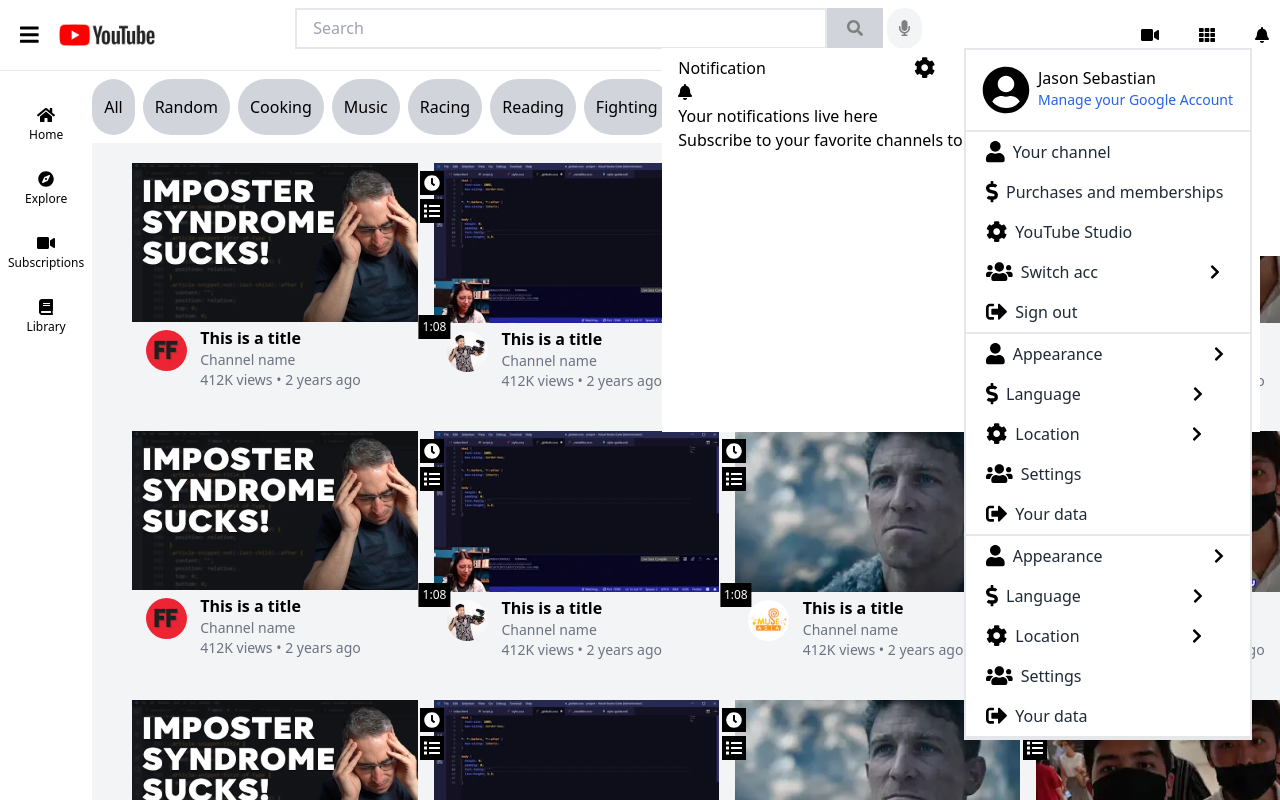
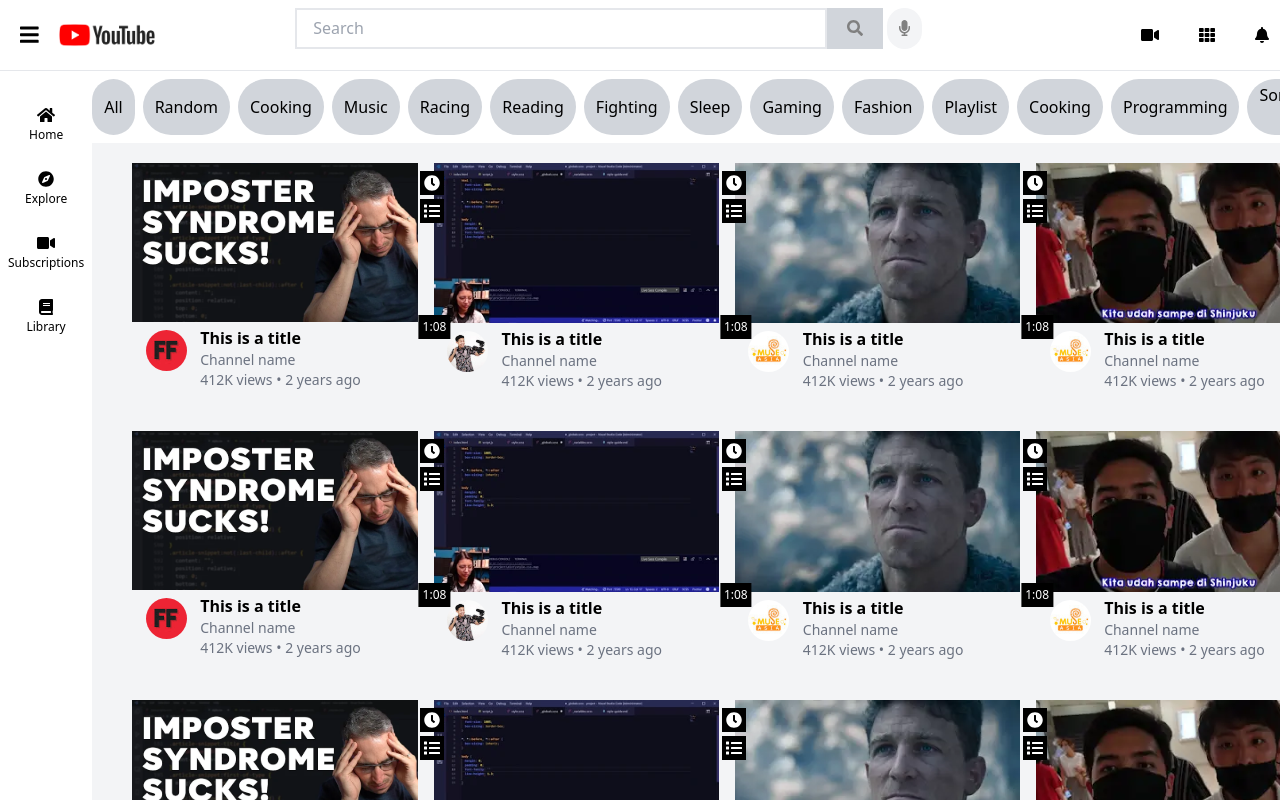
Before and after one commit to youhane/youtube-ui-react, a React (Create React App) app: page / in a window 1280 px wide. Shown: the top 800 px of the page. Built offline with nearby package versions, Linux system fonts and the light colour scheme.

Commit message:
way better

```diff
--- a/src/Components/Navbars/Navbar.js
+++ b/src/Components/Navbars/Navbar.js
@@ -4,15 +4,15 @@ import BigSideNavbar from "./SideNavbar/BigSideNavbar"
 
 // Packages
 import { useState } from "react"
-import { useTransition, animated } from 'react-spring'
+// import { useTransition, animated } from 'react-spring'
 
 const Navbar = () => {
     const [showBigNav, setShowBigNav] = useState(false)
-    const transitions = useTransition(showBigNav, {
-        from: { opacity: 0 },
-        enter: { opacity: 1 },
-        leave: { opacity: 0 },
-    })
+    // const transitions = useTransition(showBigNav, {
+    //     from: { opacity: 0 },
+    //     enter: { opacity: 1 },
+    //     leave: { opacity: 0 },
+    // })
 
     return (
         <>
@@ -23,11 +23,14 @@ const Navbar = () => {
                 :
                 <TopNavbar toggleMenu={() => setShowBigNav(!showBigNav)} />
             }
-            {
+            {/* {
                 transitions(
-                    (styles, item) => item && <animated.div style={styles}><BigSideNavbar toggleMenu={() => setShowBigNav(!showBigNav)} /></animated.div>
+                    (styles, item) => item &&
+                        <animated.div style={styles}>
+                            <BigSideNavbar toggleMenu={() => setShowBigNav(!showBigNav)} />
+                        </animated.div>
                 )
-            }
+            } */}
         </>
     )
 }
--- a/src/Components/Navbars/SideNavbar/BigSideNavbar.js
+++ b/src/Components/Navbars/SideNavbar/BigSideNavbar.js
@@ -3,7 +3,7 @@ import ExpandedSideNavbar from "./ExpandedSideNavbar"
 
 const BigSideNavbar = () => {
     return (
-        <nav className="absolute bg-white z-10 w-1/3 h-full border-r shadow">
+        <nav className="absolute bg-white z-10 w-56 h-full border-r shadow">
             <ExpandedSideNavbar />
         </nav >
     )
--- a/src/Components/Navbars/TopNavbar/TopNavbar.js
+++ b/src/Components/Navbars/TopNavbar/TopNavbar.js
@@ -12,10 +12,10 @@ import Grid from '../../PopUps/Grid';
 import { useState } from "react"
 
 const TopNavbar = (props) => {
-    const [showProfile, setShowProfile] = useState(true)
-    const [showNotif, setShowNotif] = useState(true)
-    const [showVideo, setShowVideo] = useState(true)
-    const [showGrid, setShowGrid] = useState(true)
+    const [showProfile, setShowProfile] = useState(false)
+    const [showNotif, setShowNotif] = useState(false)
+    const [showVideo, setShowVideo] = useState(false)
+    const [showGrid, setShowGrid] = useState(false)
     return (
         <nav className="flex justify-between my-2">
             <YoutubeButton toggleMenu={props.toggleMenu} />
--- a/src/Components/PopUps/Notif.js
+++ b/src/Components/PopUps/Notif.js
@@ -1,6 +1,3 @@
-// Components
-import TransparentButton from "../Buttons/TransparentButton"
-
 // Icons
 import { FontAwesomeIcon } from '@fortawesome/react-fontawesome'
 import { library } from '@fortawesome/fontawesome-svg-core'
@@ -12,15 +9,15 @@ library.add(faBell)
 
 const Notif = () => {
     return (
-        <div className="absolute top-12 right-5 bg-white p-2 px-4 h-96 z-10">
-            <div className="flex">
-                <h1 className="my-auto mr-32">Notification</h1>
-                <TransparentButton icon="cog" size="lg" />
+        <div className="absolute top-12 right-5 bg-white py-2 h-96 z-10 border">
+            <div className="flex border-b-2">
+                <h1 className="my-auto py-2 px-4">Notification</h1>
+                <FontAwesomeIcon icon="cog" size="lg" className="my-auto ml-96" />
             </div>
-            <div>
-                <FontAwesomeIcon icon="bell" />
-                <h1>Your notifications live here</h1>
-                <p>
+            <div className="text-center my-20">
+                <FontAwesomeIcon icon="bell" size="5x" className="mx-auto" />
+                <h1 className="font-bold mt-4">Your notifications live here</h1>
+                <p className="w-3/5 mx-auto mt-2">
                     Subscribe to your favorite channels to get notified about their latest videos.
                 </p>
             </div>
```
